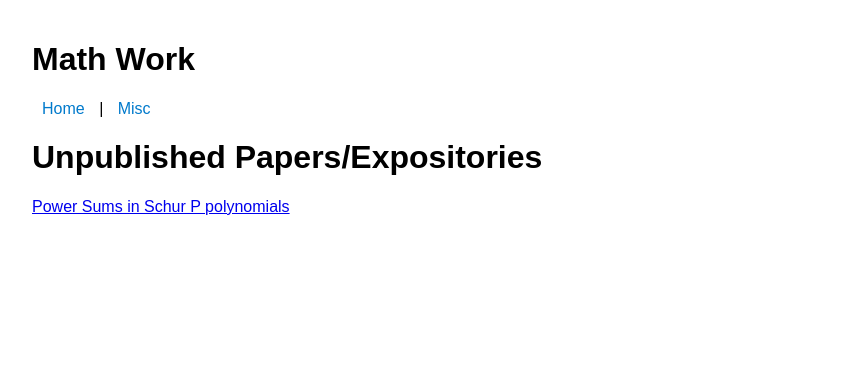
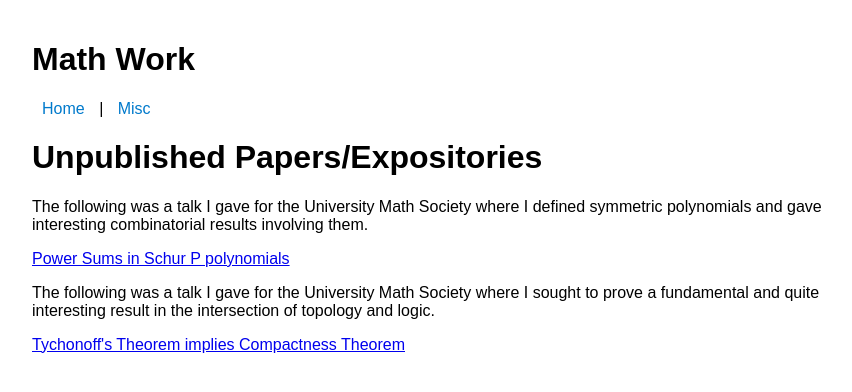
Before and after one commit to 2sleepy4you/2sleepy4you.github.io, a plain HTML site: page math.html in a window 1280 px wide. Shown: the whole page, without its empty margins (208-1060 px from the left). Drawn offline with Linux system fonts and the light colour scheme.

Commit message:
Update math.html

```diff
--- a/math.html
+++ b/math.html
@@ -11,6 +11,9 @@
     <a href="misc.html">Misc</a>
   </nav>
   <h1>Unpublished Papers/Expositories</h1>
+  <p>The following was a talk I gave for the University Math Society where I defined symmetric polynomials and gave interesting combinatorial results involving them. </p>
   <a href="pdfs/power_sum_in_Schur_P.pdf" target="_blank">Power Sums in Schur P polynomials</a>
+  <p>The following was a talk I gave for the University Math Society where I sought to prove a fundamental and quite interesting result in the intersection of topology and logic. </p>
+  <a href="pdfs/Tychonoff_implies_Compactness.pdf" target="_blank">Tychonoff's Theorem implies Compactness Theorem</a>
 </body>
 </html>
```
